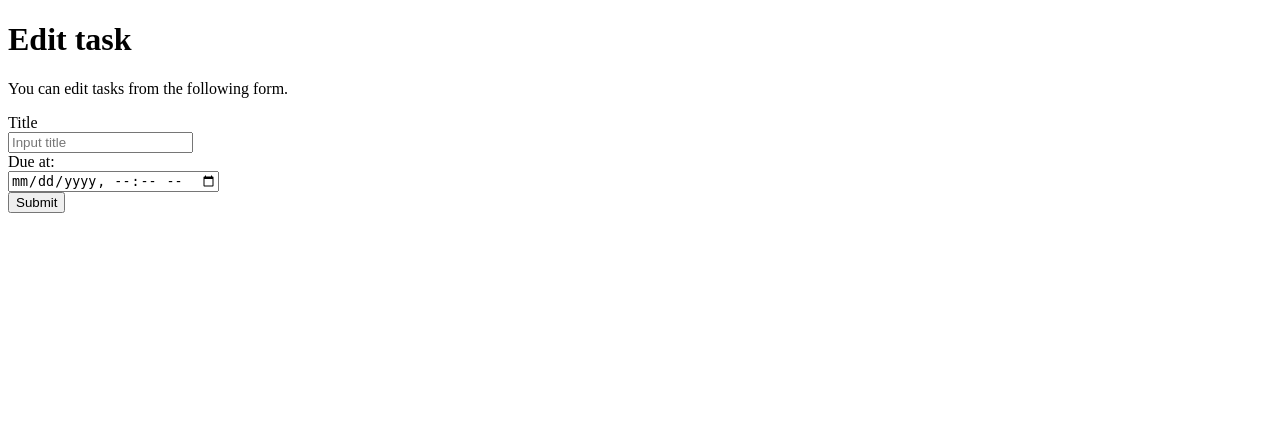
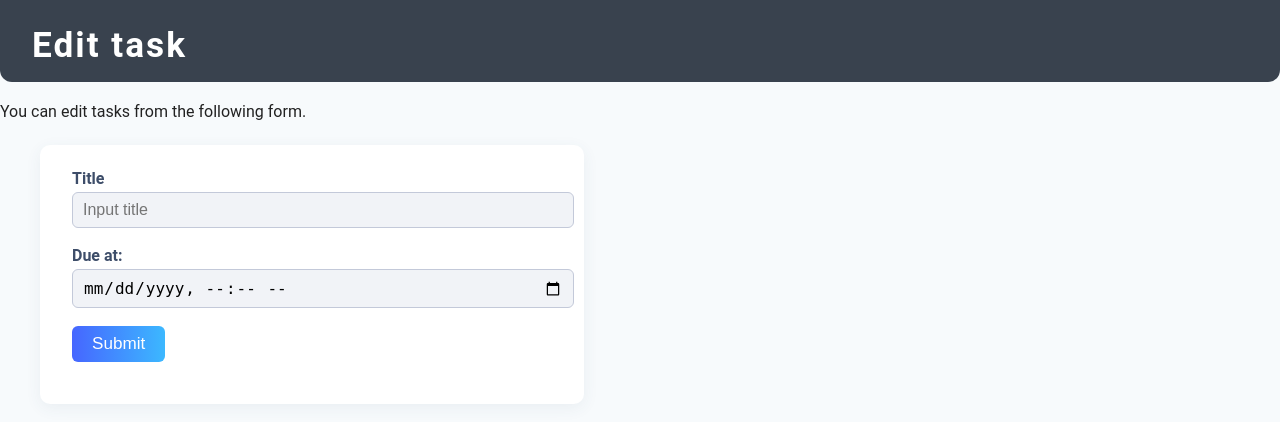
Before and after one commit to 1F10240225/django-test-exercise, a Django app: template todo/templates/todo/edit.html in a window 1280 px wide. Shown: the top 422 px of the page. Run offline with Django 5.2, Linux system fonts and the light colour scheme; the template is opened without the code that fills it, so the values that code supplies are empty.

Commit message:
cssを付けました

```diff
--- /dev/null
+++ b/todo/static/todo/style.css
@@ -0,0 +1,91 @@
+body {
+    font-family: 'Roboto', 'Noto Sans JP', Arial, sans-serif;
+    background: #f7fafc;
+    margin: 0;
+    padding: 0;
+    color: #222;
+}
+
+h1 {
+    background: #39424e;
+    color: #fff;
+    padding: 24px 32px 16px 32px;
+    margin: 0 0 20px 0;
+    border-radius: 0 0 12px 12px;
+    font-size: 2.2rem;
+    letter-spacing: 2px;
+}
+
+form {
+    background: #fff;
+    margin: 24px 40px 0 40px;
+    padding: 24px 32px;
+    border-radius: 10px;
+    box-shadow: 0 4px 16px rgba(60, 80, 120, 0.07);
+    max-width: 480px;
+}
+
+form div {
+    margin-bottom: 18px;
+}
+
+label {
+    font-weight: bold;
+    color: #3d4d69;
+    margin-bottom: 6px;
+}
+
+input[type="text"],
+input[type="datetime-local"] {
+    width: 100%;
+    padding: 8px 10px;
+    border: 1px solid #c3c9d9;
+    margin-top: 4px;
+    border-radius: 6px;
+    font-size: 1rem;
+    background: #f1f3f7;
+}
+
+button {
+    background: linear-gradient(to right, #4666ff, #3cb8ff);
+    color: white;
+    border: none;
+    border-radius: 6px;
+    padding: 8px 20px;
+    font-size: 1.07rem;
+    cursor: pointer;
+    transition: background .2s;
+}
+button:hover {
+    background: linear-gradient(to right, #3cb8ff, #4666ff);
+}
+
+a {
+    color: #4666ff;
+    text-decoration: none;
+    transition: text-decoration .1s;
+}
+a:hover {
+    text-decoration: underline;
+}
+
+.text {
+    background: #fff;
+    margin: 24px 40px 0 40px;
+    padding: 18px 28px;
+    border-radius: 10px;
+    box-shadow: 0 2px 10px rgba(60, 80, 120, 0.05);
+    max-width: 480px;
+}
+ul {
+    list-style: none;
+    padding-left: 0;
+}
+
+@media (max-width: 600px) {
+    h1, form, .text {
+        margin: 16px 4vw;
+        padding: 18px 4vw;
+        max-width: 97%;
+    }
+}
--- a/todo/templates/todo/detail.html
+++ b/todo/templates/todo/detail.html
@@ -6,6 +6,7 @@
     <title>To Do Application</title>
     <meta charset="UTF-8">
     <meta name="author" content="INIAD">
+    <link rel="stylesheet" href="{% static 'todo/style.css' %}">
   </head>
 
   <body>
--- a/todo/templates/todo/edit.html
+++ b/todo/templates/todo/edit.html
@@ -6,6 +6,7 @@
     <title>To Do Application</title>
     <meta charset="UTF-8">
     <meta name="author" content="INIAD">
+    <link rel="stylesheet" href="{% static 'todo/style.css' %}">
   </head>
 
   <body>
--- a/todo/templates/todo/index.html
+++ b/todo/templates/todo/index.html
@@ -6,6 +6,7 @@
     <title>To Do Application</title>
     <meta charset="UTF-8">
     <meta name="author" content="INIAD">
+    <link rel="stylesheet" href="{% static 'todo/style.css' %}">
   </head>
 
   <body>
```
